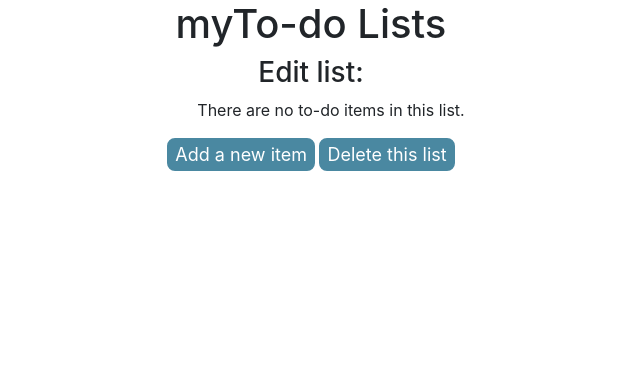
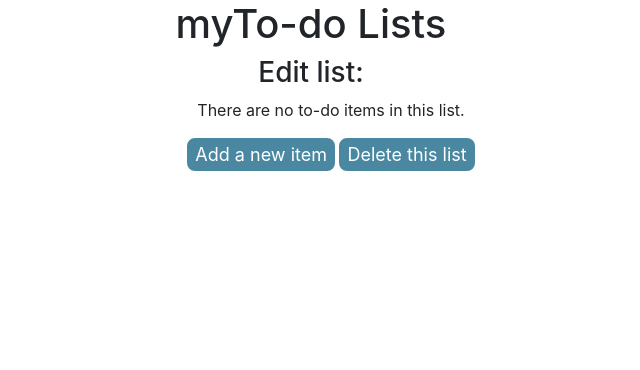
Before and after one commit to sefi0609/myWebSite, a Django app: template apps/todo_list_app/templates/todo_list_app/todo_list.html in a window 1280 px wide. Shown: the part 56-426 px from the top of the page, without its empty margins (329-969 px from the left). Run offline with Django 3.2, Linux system fonts and the light colour scheme; the template is opened without the code that fills it, so the values that code supplies are empty; some libraries are stand-ins or nearby versions.

Commit message:
Update todo_list.html

```diff
--- a/apps/todo_list_app/templates/todo_list_app/todo_list.html
+++ b/apps/todo_list_app/templates/todo_list_app/todo_list.html
@@ -28,7 +28,7 @@
             <p>There are no to-do items in this list.</p>
             {% endfor %}
         </ul>
-        <p>
+        <p style="margin-left:40px;">
             <input class="button"
                    value="Add a new item"
                    type="button"
```
